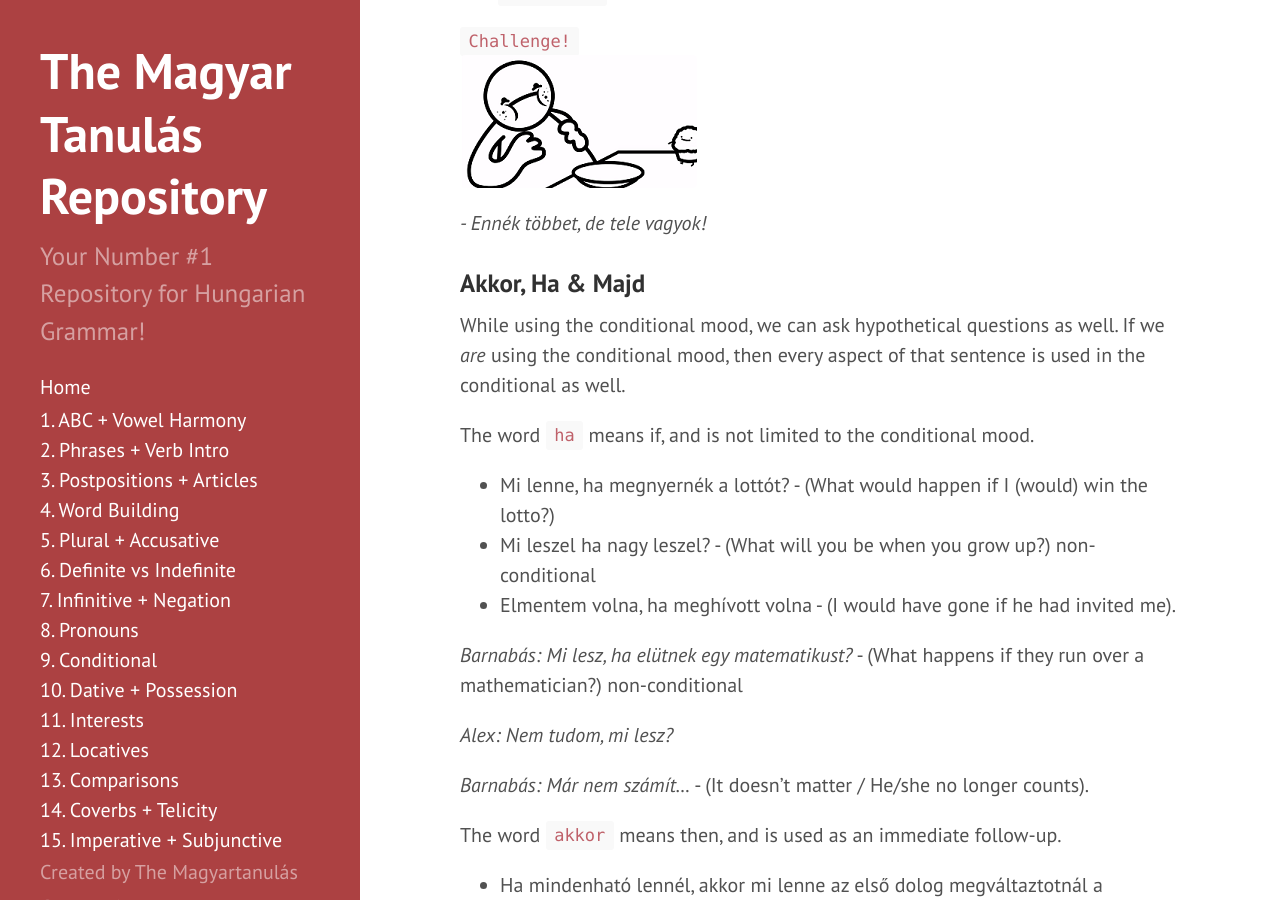
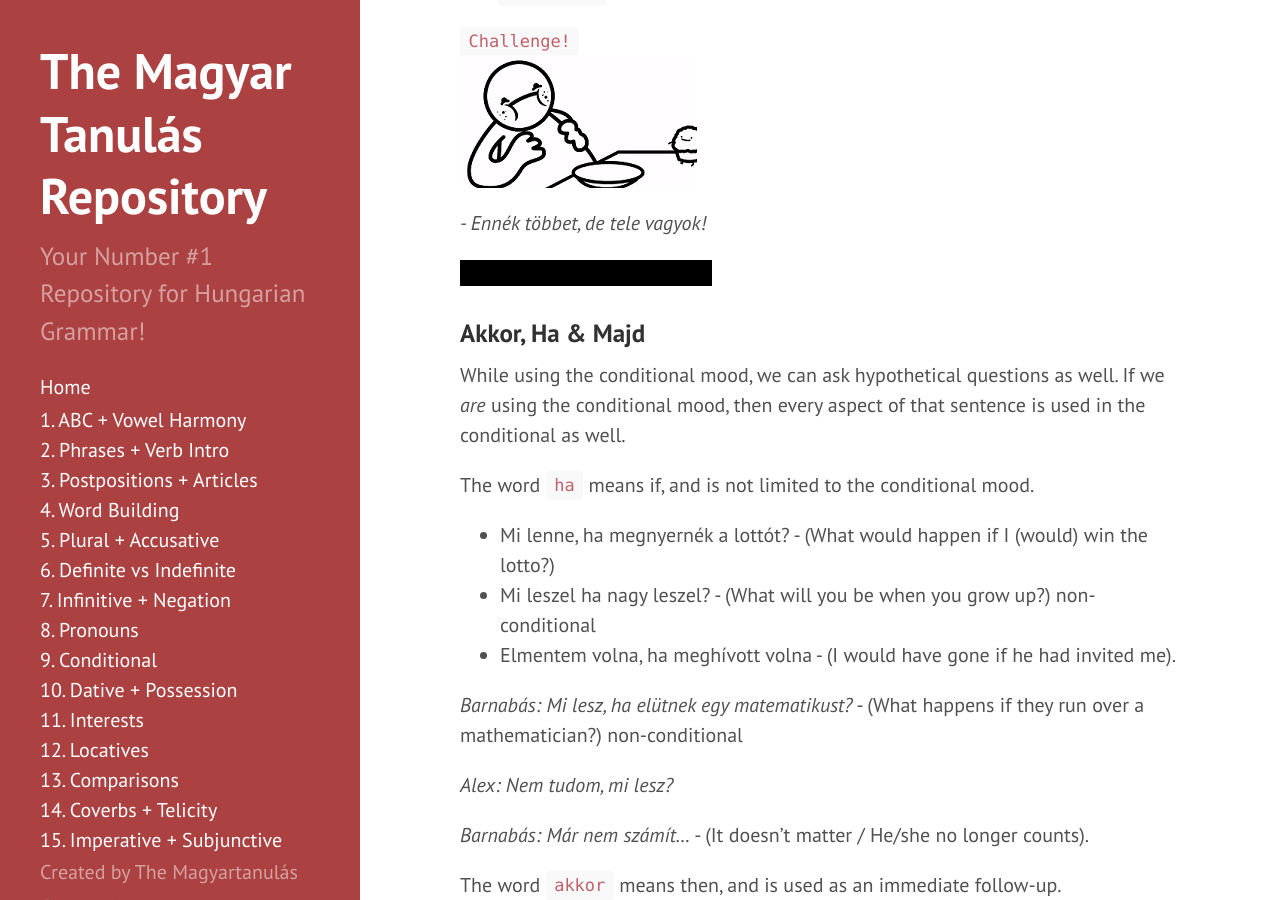
Before and after one commit to Magyartanulas/magyartanulas.github.io, a Jekyll site: the page built from conditional_mood.md, in a window 1280 px wide and 900 px high, scrolled down 2485 px. Built offline with Jekyll 4.4.1, drawn with Linux system fonts in a browser that asks for light colours; Markdown is read by kramdown in place of the engine named in the settings.

Commit message:
Update conditional_mood.md

```diff
--- a/conditional_mood.md
+++ b/conditional_mood.md
@@ -71,6 +71,8 @@ The `-ban,-ben` is a locative case, [this is covered here.](https://magyartanula
 
 *- Ennék többet, de tele vagyok!*
 
+<span class="spoiler">I would eat more, but I'm full!</span>
+
 ### Akkor, Ha & Majd
 
 While using the conditional mood, we can ask hypothetical questions as well. If we *are* using the conditional mood, then every aspect of that sentence is used in the conditional as well.
```
